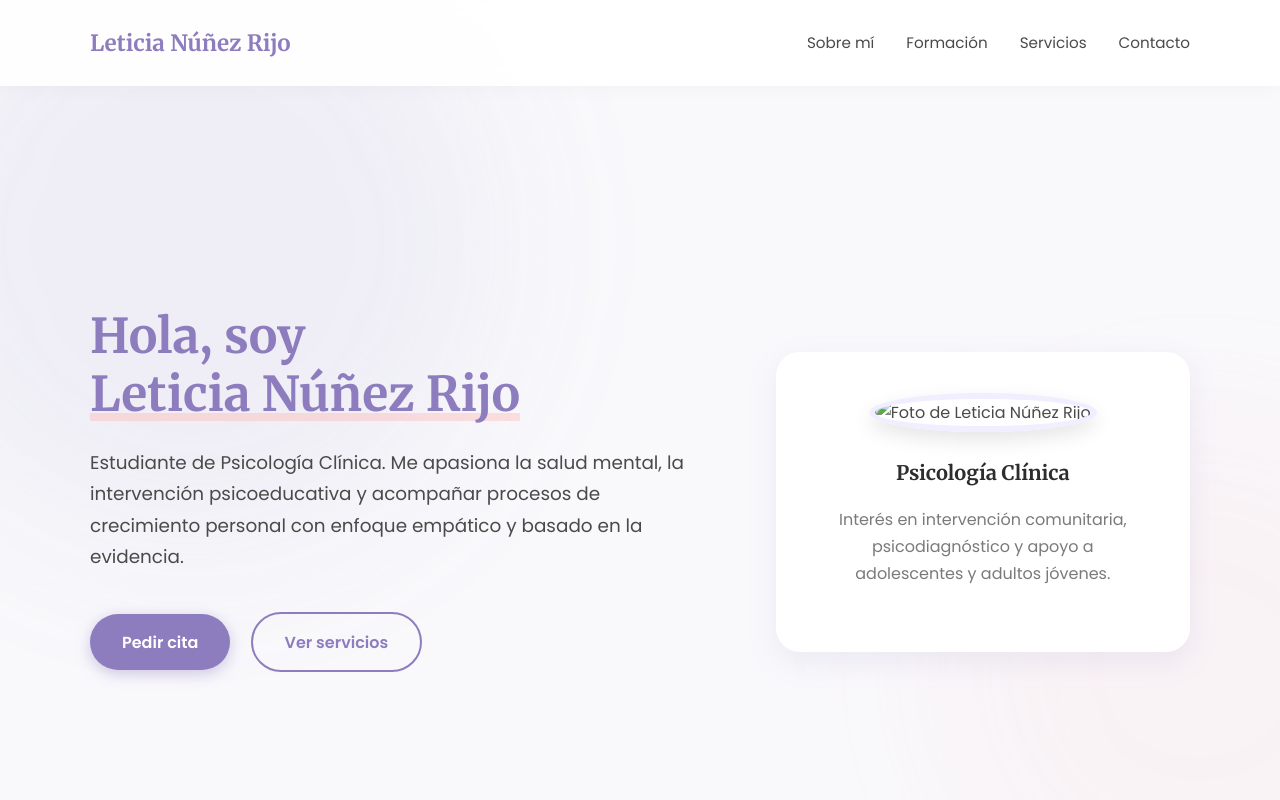
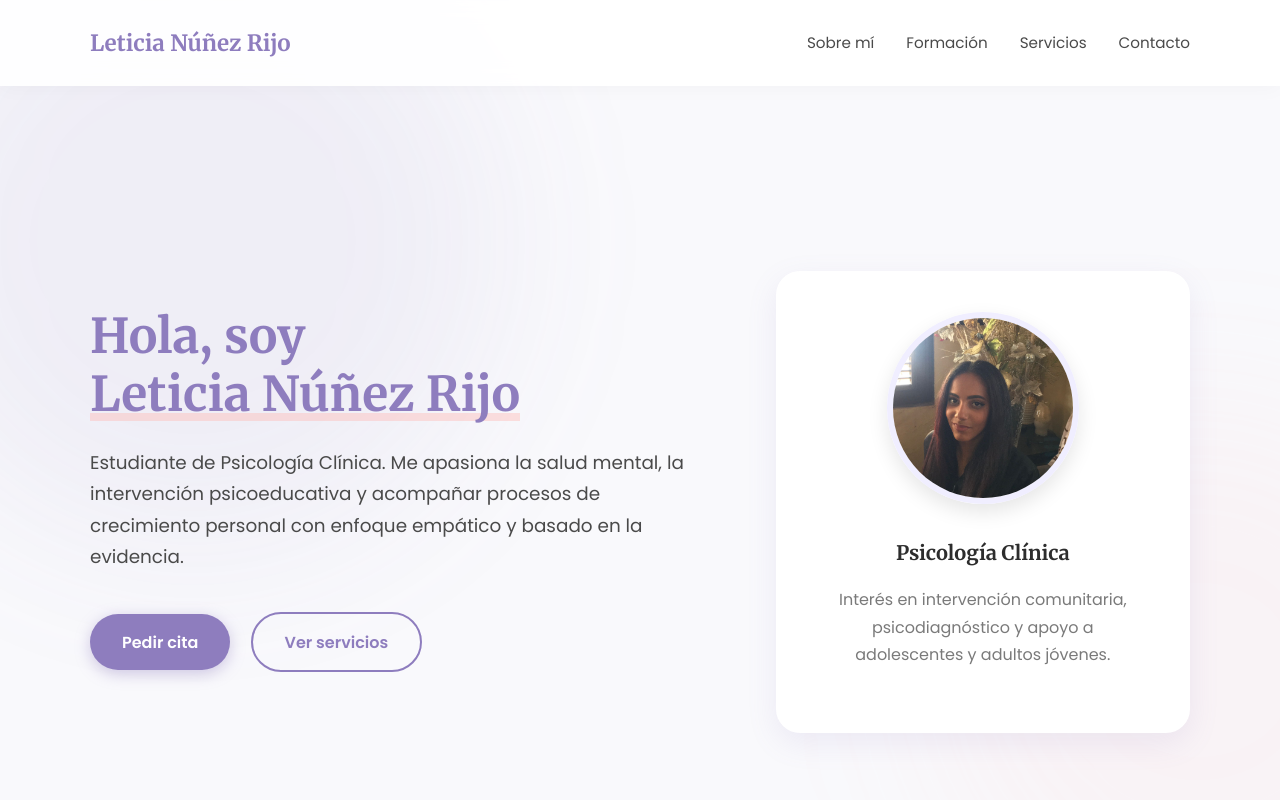
Before and after one commit to DominicanDesigns/Leticia-Portofolio, a plain HTML site: page index.html in a window 1280 px wide. Shown: the top 800 px of the page. Drawn offline with Linux system fonts and the light colour scheme.

Commit message:
Add files via upload

```diff
--- a/index.html
+++ b/index.html
@@ -56,7 +56,7 @@
 				</div>
 				<div class="hero-card fade-in-up delay-100" aria-hidden="true">
 					<div class="avatar">
-						<img src="images/Letty.jpg" alt="Foto de Leticia Núñez Rijo" loading="lazy">
+						<img src="Letty.jpg" alt="Foto de Leticia Núñez Rijo" loading="lazy">
 					</div>
 					<div class="card-info">
 						<h3>Psicología Clínica</h3>
```
